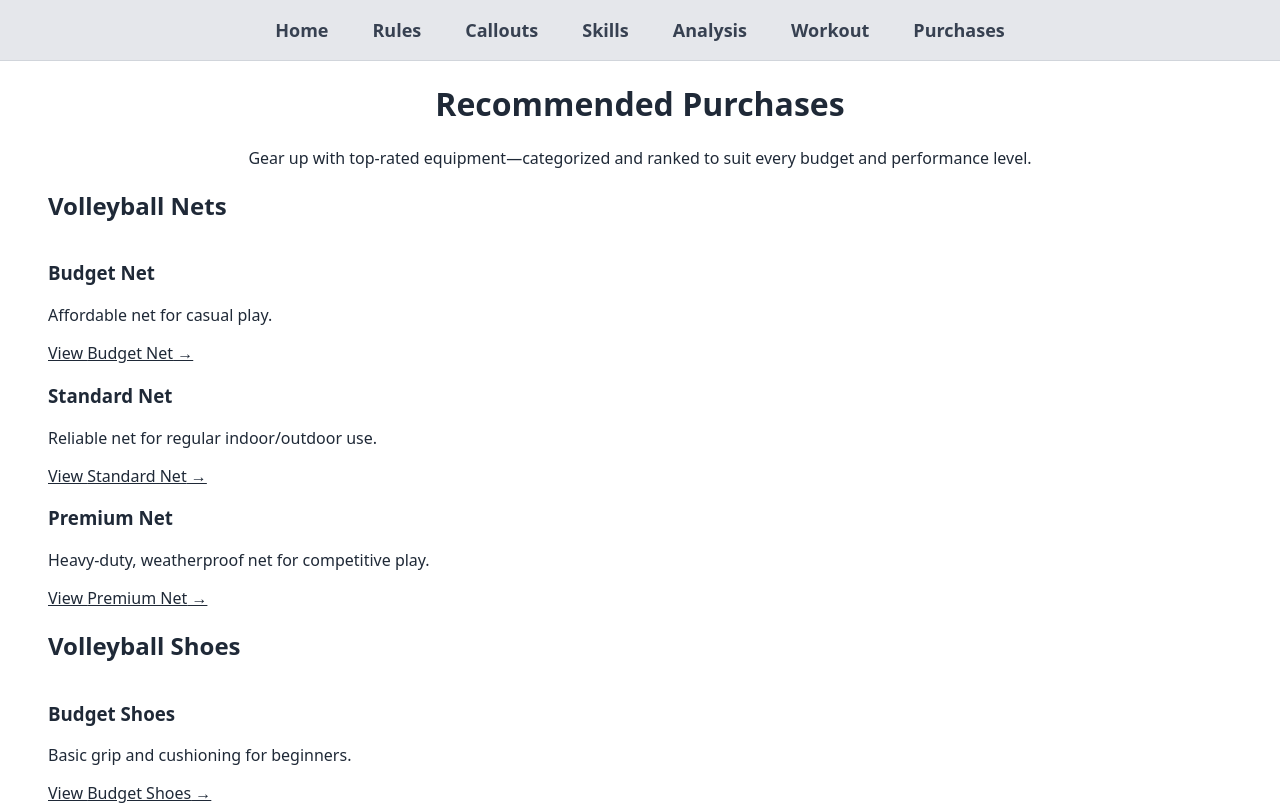
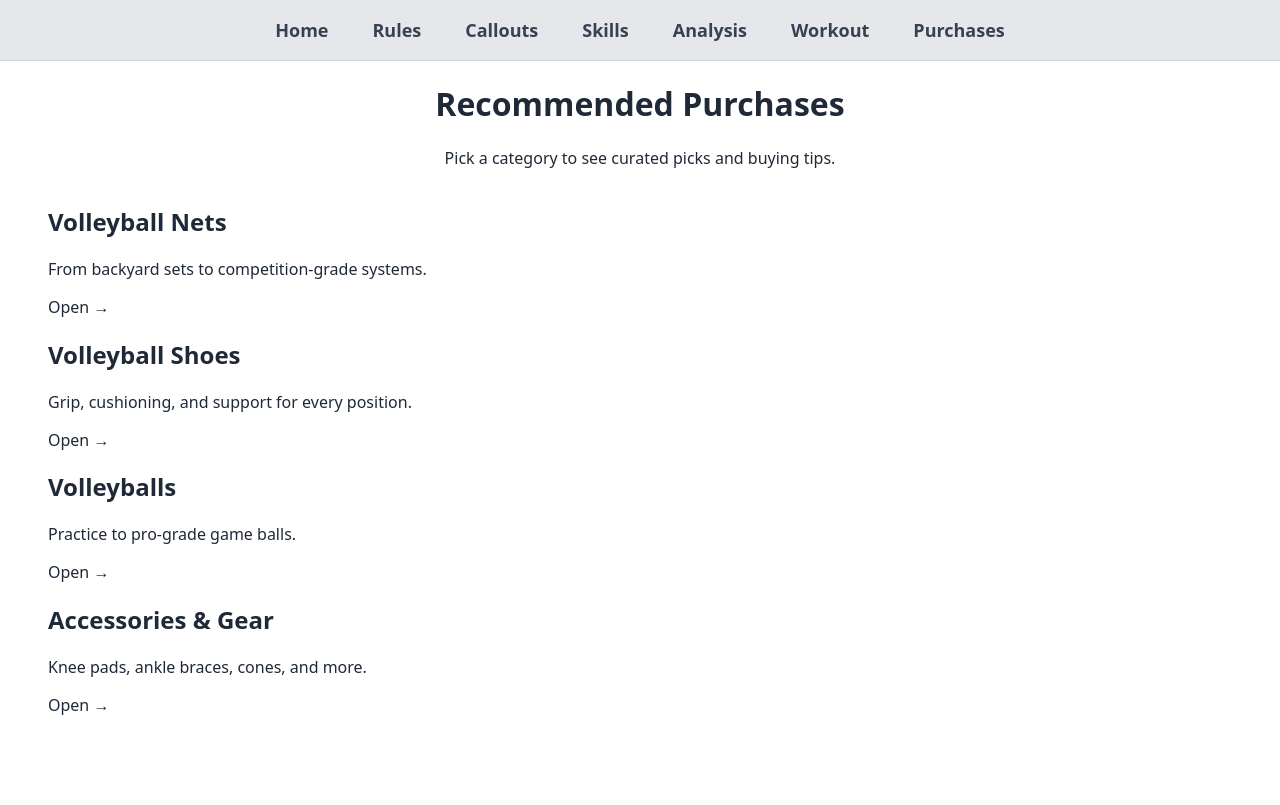
Before and after one commit to blueweriy/volleyball-ai-website, a React (Vite) app: page /purchases in a window 1280 px wide. Shown: the top 805 px of the page. Built offline with nearby package versions, Linux system fonts and the light colour scheme.

Commit message:
Update Purchases.jsx

```diff
--- a/src/pages/Purchases.jsx
+++ b/src/pages/Purchases.jsx
@@ -1,73 +1,56 @@
 // src/pages/Purchases.jsx
-import React from 'react';
-import { Link } from 'react-router-dom';
+import React from "react";
+import { Link } from "react-router-dom";
 
-const gearData = [
+export default function Purchases() {
+  const categories = [
     {
-    category: "Volleyball Nets",
-    items: [
-      { label: "Budget Net",    to: "/purchases/nets/budget",    desc: "Affordable net for casual play." },
-      { label: "Standard Net",  to: "/purchases/nets/standard",  desc: "Reliable net for regular indoor/outdoor use." },
-      { label: "Premium Net",   to: "/purchases/nets/premium",   desc: "Heavy-duty, weatherproof net for competitive play." },
-    ],
+      path: "/purchases/nets",
+      label: "Volleyball Nets",
+      desc: "From backyard sets to competition-grade systems.",
     },
     {
-    category: "Volleyball Shoes",
-    items: [
-      { label: "Budget Shoes",    to: "/purchases/shoes/budget",    desc: "Basic grip and cushioning for beginners." },
-      { label: "Standard Shoes",  to: "/purchases/shoes/standard",  desc: "Balanced support and lightweight design." },
-      { label: "Premium Shoes",   to: "/purchases/shoes/premium",   desc: "Top-tier responsiveness and stability." },
-    ],
+      path: "/purchases/shoes",
+      label: "Volleyball Shoes",
+      desc: "Grip, cushioning, and support for every position.",
     },
     {
-    category: "Volleyballs",
-    items: [
-      { label: "Budget Ball",    to: "/purchases/balls/budget",    desc: "Durable training ball for practice." },
-      { label: "Standard Ball",  to: "/purchases/balls/standard",  desc: "Official weight and feel for matches." },
-      { label: "Premium Ball",   to: "/purchases/balls/premium",   desc: "Professional-grade ball with extra durability." },
-    ],
+      path: "/purchases/balls",
+      label: "Volleyballs",
+      desc: "Practice to pro-grade game balls.",
     },
     {
-    category: "Accessories & Gear",
-    items: [
-      { label: "Knee Pads",     to: "/purchases/accessories/knee-pads",    desc: "Essential protection for diving drills." },
-      { label: "Ankle Braces",  to: "/purchases/accessories/ankle-braces", desc: "Support and stability to prevent sprains." },
-      { label: "Training Cones",to: "/purchases/accessories/cones",        desc: "Mark drills and footwork patterns." },
-    ],
+      path: "/purchases/accessories",
+      label: "Accessories & Gear",
+      desc: "Knee pads, ankle braces, cones, and more.",
     },
   ];
 
-export default function Purchases() {
   return (
     <div style={{ paddingLeft: "3rem", paddingRight: "3rem" }}>
-      <div className="bg-white text-gray-900 py-16 px-4 sm:px-6 lg:px-8">
-        <div className="max-w-5xl mx-auto">
+      <div className="bg-white text-gray-900 py-16 px-8 lg:px-20 max-w-4xl mx-auto">
         <h1 className="text-4xl font-serif font-bold mb-6 text-center">
           Recommended Purchases
         </h1>
         <p className="text-lg text-gray-700 mb-10 text-center">
-            Gear up with top-rated equipment—categorized and ranked to suit every budget and performance level.
+          Pick a category to see curated picks and buying tips.
         </p>
 
-          {gearData.map(section => (
-            <section key={section.category} className="mb-12">
-              <h2 className="text-2xl font-bold mb-4">{section.category}</h2>
-              <div className="grid grid-cols-1 md:grid-cols-3 gap-6">
-                {section.items.map(item => (
+        <div className="grid grid-cols-1 md:grid-cols-2 gap-8">
+          {categories.map((c) => (
             <Link
-                    key={item.to}
-                    to={item.to}
+              key={c.path}
+              to={c.path}
               className="block bg-gray-50 rounded-2xl p-6 shadow-sm hover:shadow-lg transition-shadow no-underline"
             >
-                    <h3 className="text-xl font-semibold mb-2">{item.label}</h3>
-                    <p className="text-gray-700 leading-relaxed">{item.desc}</p>
-                    <span className="mt-4 inline-block text-blue-600 underline font-medium">
-                      View {item.label} →
+              <h2 className="text-2xl font-semibold mb-2 text-gray-900">
+                {c.label}
+              </h2>
+              <p className="text-gray-800 leading-relaxed">{c.desc}</p>
+              <span className="mt-4 inline-block text-gray-900 font-medium">
+                Open →
               </span>
             </Link>
-                ))}
-              </div>
-            </section>
           ))}
         </div>
       </div>
```
Lines whose indentation alone changed are shown as unchanged.
